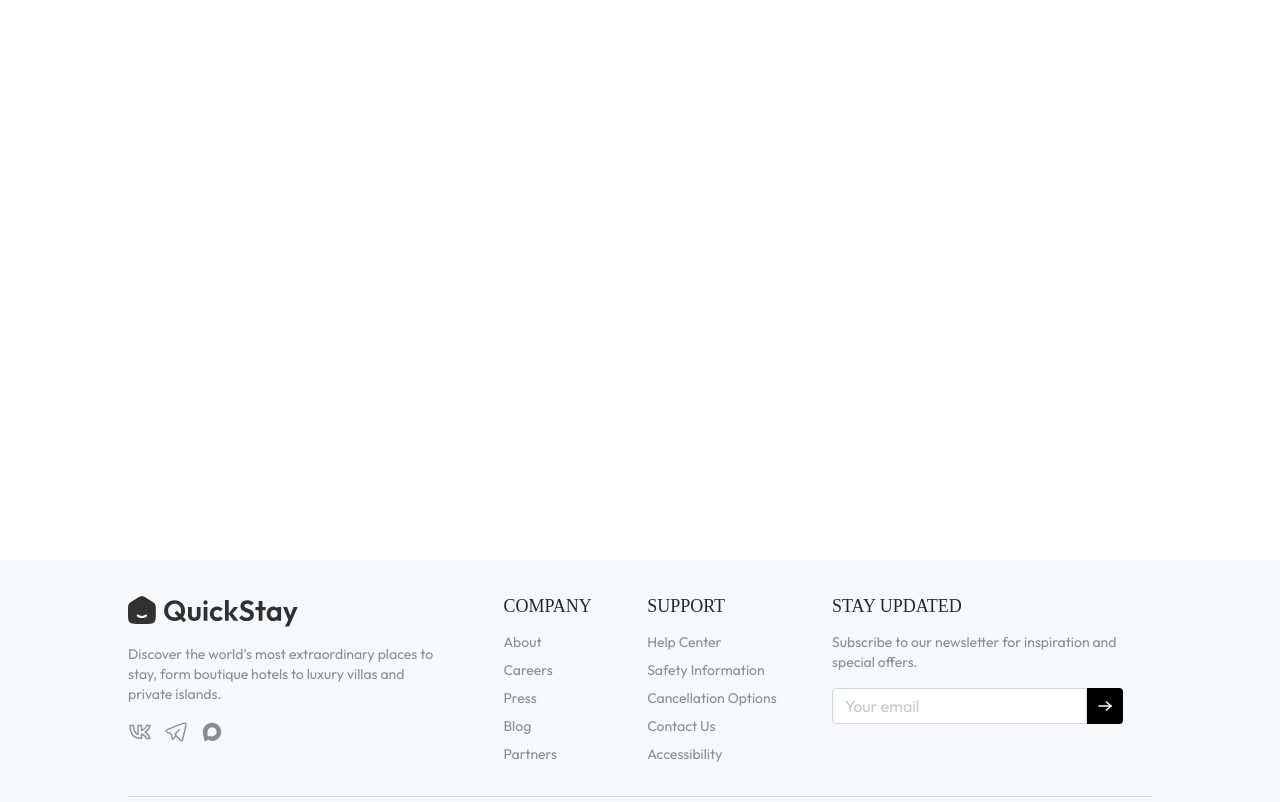
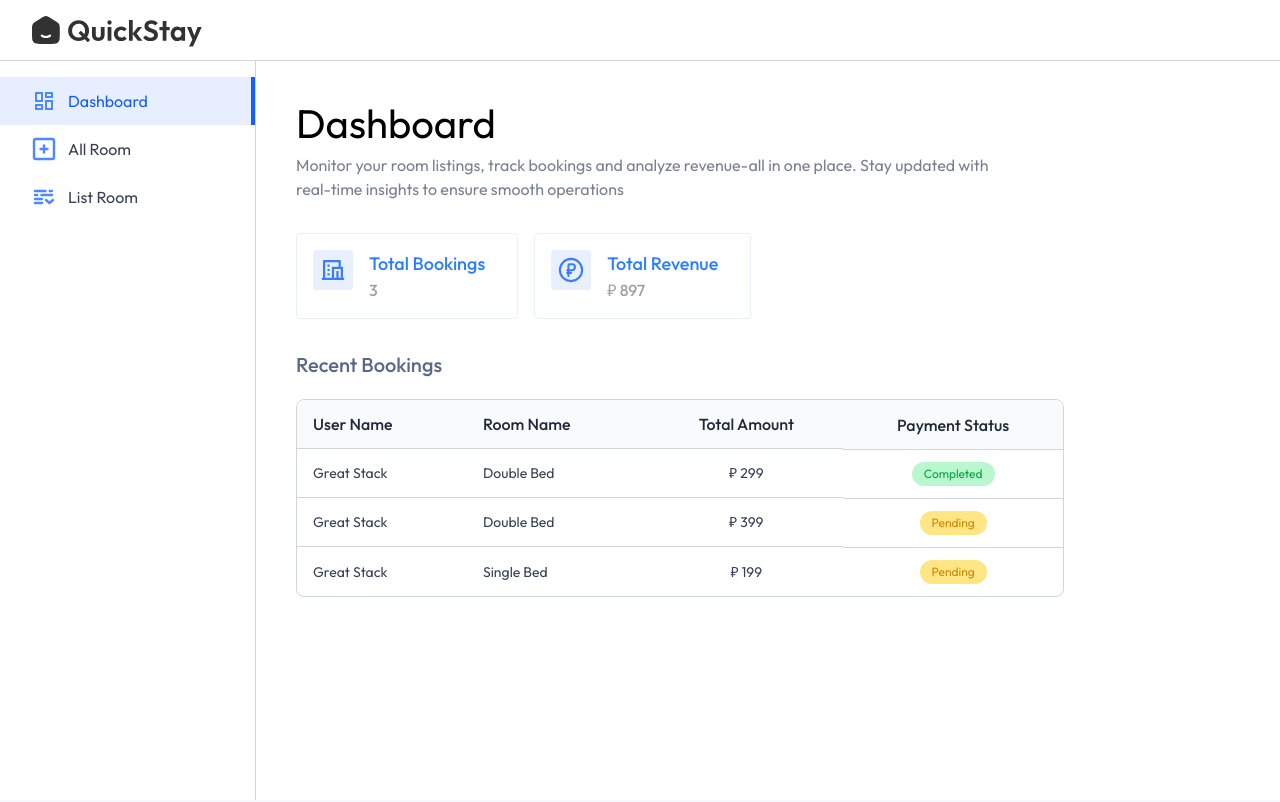
Before and after one commit to EvgenDZ/hotel-booking, a React (Vite) app in the folder client/: page /owner in a window 1280 px wide. Shown: the top 802 px of the page. Built offline with nearby package versions, Linux system fonts and the light colour scheme; a web font is replaced by a local one.

Commit message:
Добавлены новые компоненты для администрирование Сделана Dashboard

```diff
--- a/client/src/App.jsx
+++ b/client/src/App.jsx
@@ -7,6 +7,10 @@
 import RoomDetails from './pages/RoomDetails';
 import MyBookings from './pages/MyBookings';
 import HotelReg from './components/HotelReg';
+import Layout from './pages/hotelOwner/Layout';
+import Dashboard from './pages/hotelOwner/Dashboard';
+import AddRoom from './pages/hotelOwner/AddRoom';
+import ListRoom from './pages/hotelOwner/ListRoom';
 
 const App = () => {
 
@@ -22,6 +26,11 @@
           <Route path='/rooms' element={<AllRooms/>} />
           <Route path='/rooms/:id' element={<RoomDetails/>} />
           <Route path='/my-bookings' element={<MyBookings/>} />
+          <Route path='/owner' element={<Layout/>}>
+              <Route index element={<Dashboard/>} />
+              <Route path='add-room' element={<AddRoom/>} />
+              <Route path='list-room' element={<ListRoom/>} />
+          </Route>
         </Routes>
       </div>
       <Footer />
--- /dev/null
+++ b/client/src/components/hotelOwner/Navbar.jsx
@@ -0,0 +1,19 @@
+import React from 'react'
+import { Link } from 'react-router-dom'
+import { assets } from '../../assets/assets'
+import { UserButton } from '@clerk/clerk-react'
+
+const Navbar = () => {
+  return (
+    <div className='flex items-center justify-between px-4 md:px-8
+    border-b border-gray-300 py-3 bg-white transition -all duration-300'>
+        <Link to='/'>
+          <img src={assets.logo} alt="logo" className='h-9 invert opacity-80'/>
+        </Link>
+        <UserButton />
+
+    </div>
+  )
+}
+
+export default Navbar
--- /dev/null
+++ b/client/src/components/hotelOwner/Sidebar.jsx
@@ -0,0 +1,26 @@
+import React from 'react'
+import { assets } from '../../assets/assets'
+import { NavLink } from 'react-router-dom'
+
+const Sidebar = () => {
+
+    const sidebarLinks = [
+        {name: "Dashboard", path: "/owner", icon:assets.dashboardIcon},
+        {name: "All Room", path: "/owner/add-room", icon:assets.addIcon},
+        {name: "List Room", path: "/owner/list-room", icon:assets.listIcon},
+    ]
+
+
+  return (
+    <div className='md:w-64 w-16 border-r h-full text-base border-gray-300 pt-4 flex flex-col transition-all duration-300'>
+        {sidebarLinks.map((item, index)=>(
+            <NavLink to={item.path} key={index} end='/owner' className={({isActive})=>`flex items-center py-3 px-4 md:px-8 gap-3 ${isActive ? "border-r-4 md:border-r[6px] bg-blue-600/10 border-blue-600 text-blue-600" : "hover:bg-gray-100/90 border-white text-gray-700"}`}>
+                <img src={item.icon} alt={item.name} className='min-h-6 min-w-6' />
+                <p className='md:block hidden text-center'>{item.name}</p>
+            </NavLink>
+        ))}
+    </div>
+  )
+}
+
+export default Sidebar
--- /dev/null
+++ b/client/src/pages/hotelOwner/AddRoom.jsx
@@ -0,0 +1,11 @@
+import React from 'react'
+
+const AddRoom = () => {
+  return (
+    <div>
+
+    </div>
+  )
+}
+
+export default AddRoom
--- /dev/null
+++ b/client/src/pages/hotelOwner/Dashboard.jsx
@@ -0,0 +1,82 @@
+import React, { useState } from 'react'
+import Title from '../../components/Title'
+import { assets, dashboardDummyData } from '../../assets/assets'
+
+const Dashboard = () => {
+
+    const [dashboardDate, setDashboardData] = useState(dashboardDummyData)
+
+  return (
+    <div>
+      <Title align='left' font='outfit' title='Dashboard' subTitle='Monitor your room listings, track bookings and analyze revenue-all in one place. Stay updated with real-time insights to ensure smooth operations'/>
+
+      <div className='flex gap-4 my-8'>
+        {/* ---- ---Total Bookings-- */}
+        <div className='bg-primaty/3 border border-primary/10 rounded flex p-4 pr-8'>
+           <img src={assets.totalBookingIcon} alt=""
+           className='max-sm:hidden h-10'/>
+           <div className='flex flex-col sm:ml-4 font-medium'>
+             <p className='text-blue-500 text-lg'>Total Bookings</p>
+             <p className='text-neutral-400 text-base'>{dashboardDate.totalBookings}</p>
+            </div>
+        </div>
+        {/* ---- ---Total Revenue-- */}
+        <div className='bg-primaty/3 border border-primary/10 rounded flex p-4 pr-8'>
+           <img src={assets.totalRevenueIcon} alt=""
+           className='max-sm:hidden h-10'/>
+           <div className='flex flex-col sm:ml-4 font-medium'>
+             <p className='text-blue-500 text-lg'>Total Revenue</p>
+             <p className='text-neutral-400 text-base'>₽ {dashboardDate.totalRevenue}</p>
+            </div>
+        </div>
+      </div>
+
+      {/* ---- ---Recent Bookings-- */}
+      <h2 className='text-xl text-blue-950/70 font-medium mb-5'>Recent Bookings</h2>
+
+        <div className='w-full max-w-3xl text-left border border-gray-300 rounded-lg max-h-80 overflow-y-scroll'>
+
+        <table className='w-full'>
+        <thead className='bg-gray-50'>
+            <tr>
+                <th className='py-3 px-4 text-gray-800 font-medium'>User Name</th>
+                <th className='py-3 px-4 text-gray-800 font-medium max-sm:hidden'>Room Name</th>
+                <th className='py-3 px-4 text-gray-800 font-medium text-center'>Total Amount</th>
+                <th className='py-3 px-4 text-gray-800 font-medium text-center'>Payment Status</th>
+            </tr>
+        </thead>
+
+        <tbody className='text-sm'>
+            {dashboardDate.bookings.map((item, index)=>(
+                <tr key={index}>
+                    <td className='py-3 px-4 text-gray-700 border-t border-gray-300'>
+                        {item.user.username}
+                    </td>
+
+                    <td className='py-3 px-4 text-gray-700 border-t border-gray-300 max-sm:hidden'>
+                        {item.room.roomType}
+                    </td>
+
+                    <td className='py-3 px-4 text-gray-700 border-t border-gray-300 text-center'>
+                      ₽ {item.totalPrice}
+                    </td>
+
+                    <td className='py-3 px-4 border-t border-gray-300 flex'>
+                        <button className={`py-1 px-3 text-xs rounded-full mx-auto ${item.isPaid ? 'bg-green-200 text-green-600' : 'bg-amber-200 text-yellow-600'}`}>
+                            {item.isPaid ? 'Completed' : 'Pending'}
+                        </button>
+                    </td>
+
+                </tr>
+            ))}
+        </tbody>
+
+
+        </table>
+        </div>
+
+    </div>
+  )
+}
+
+export default Dashboard
--- /dev/null
+++ b/client/src/pages/hotelOwner/Layout.jsx
@@ -0,0 +1,20 @@
+import React from 'react'
+import Navbar from '../../components/hotelOwner/Navbar'
+import Sidebar from '../../components/hotelOwner/Sidebar'
+import { Outlet } from 'react-router-dom'
+
+const Layout = () => {
+  return (
+    <div className='flex flex-col h-screen'>
+        <Navbar/>
+        <div className='flex h-full'>
+          <Sidebar/>
+          <div className='flex-1 p-4 pt-10 md:px-10 h-full'>
+            <Outlet/>
+          </div>
+        </div>
+    </div>
+  )
+}
+
+export default Layout
--- /dev/null
+++ b/client/src/pages/hotelOwner/ListRoom.jsx
@@ -0,0 +1,11 @@
+import React from 'react'
+
+const ListRoom = () => {
+  return (
+    <div>
+
+    </div>
+  )
+}
+
+export default ListRoom
```
Also changed, not shown: client/src/assets/totalRevenueIcon.svg.
